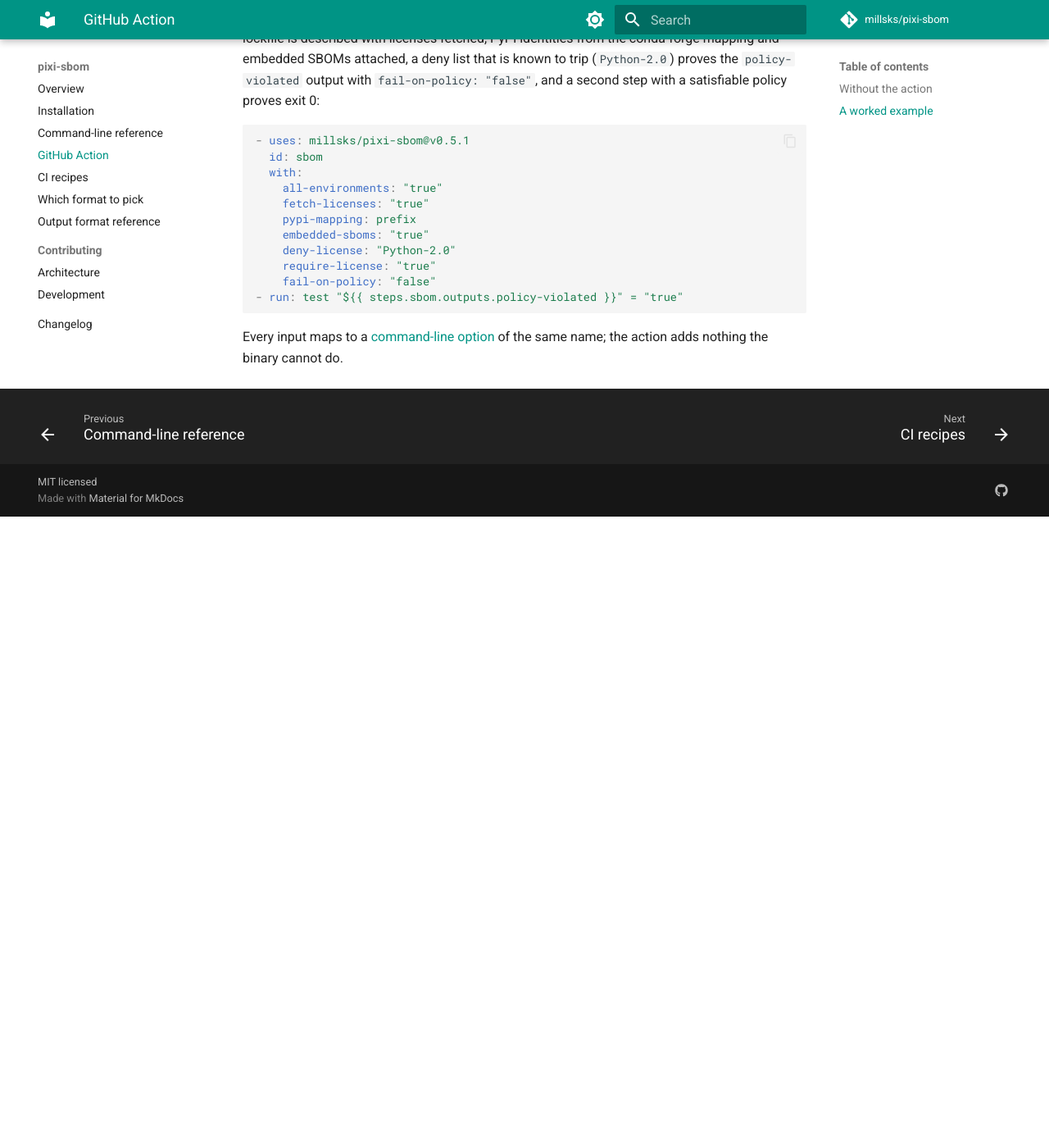
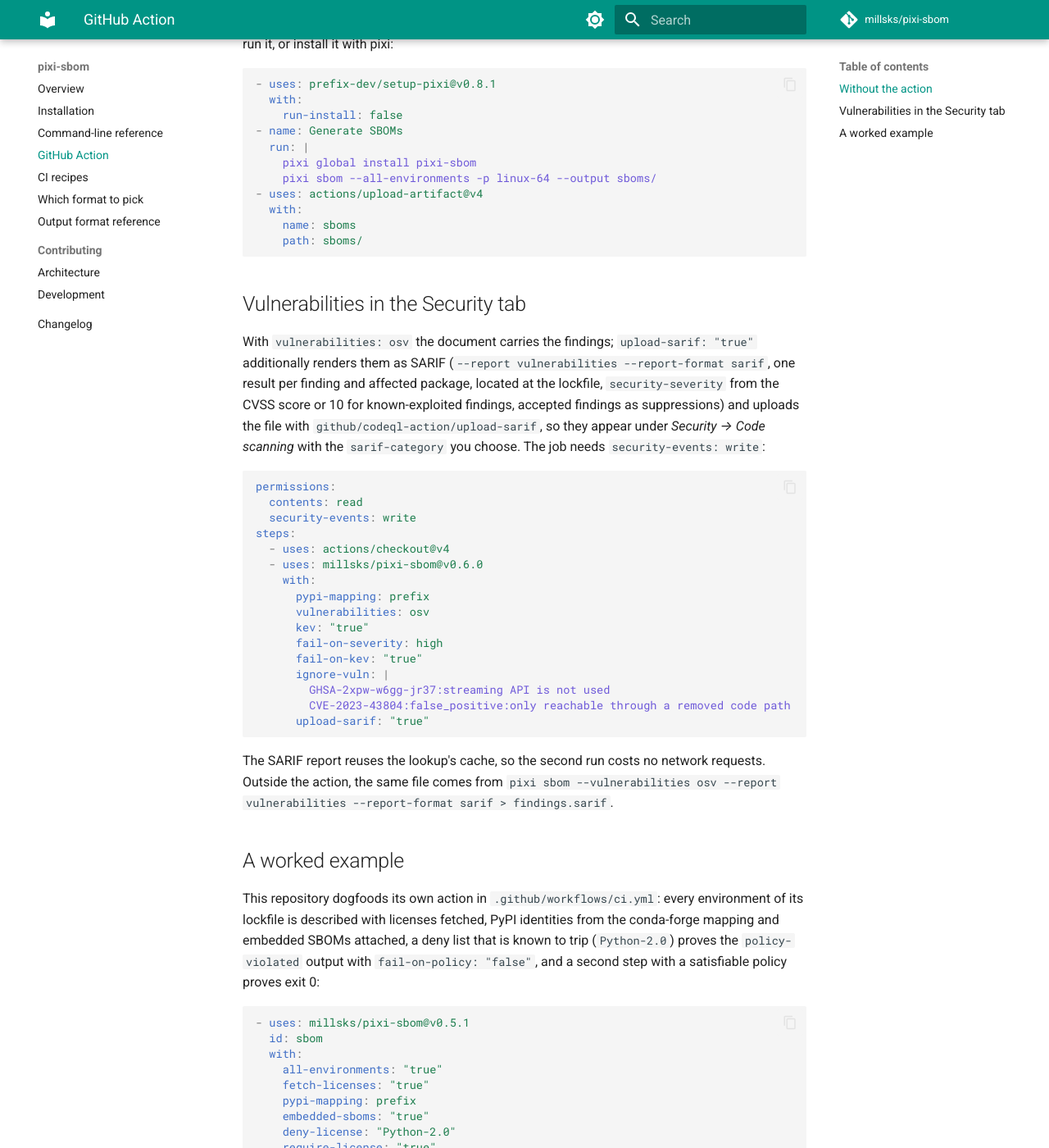
Before and after one commit to millsks/pixi-sbom, an MkDocs documentation site: the page built from docs/github-action.md, in a window 1280 px wide and 1400 px high, scrolled down 1758 px. Shown: the whole window at 82% size. Built offline with MkDocs 1.6.1 and Material for MkDocs 9.7.7, drawn with Linux system fonts in a browser that asks for light colours; comment, search, counter and statistics services are not loaded; the version menu is left out; before the commit the page ends 2388 px from its top, so only the background shows below that; some of the changed text lies outside the part shown.

Commit message:
feat: write vulnerabilities as SARIF and expose the vulnerability flags in the action
`--report vulnerabilities --report-format sarif` renders a SARIF 2.1.0
log (one run per document, one rule per advisory with GitHub's
security-severity, one result per finding and affected package located
at the lockfile, accepted findings as suppressions), validated against
the vendored schema. The action gains `vulnerabilities`, `kev`,
`fail-on-severity`, `fail-on-kev`, `ignore-vuln` (one per line),
`fail-on-vulnerabilities`, `upload-sarif` and `sarif-category`, with
`vulnerabilities-found` and `sarif` outputs; the SARIF is uploaded with
github/codeql-action/upload-sarif.

Closes #54

Co-Authored-By: Claude Opus 5 (1M context) <noreply@anthropic.com>

````diff
--- a/docs/github-action.md
+++ b/docs/github-action.md
@@ -27,10 +27,15 @@ checksum), runs it, and uploads the documents as a workflow artifact; pixi itsel
 | `fetch-licenses`, `license-texts`, `embedded-sboms`, `pypi-mapping`, `primary-purl` | as the CLI | Enrichment |
 | `allow-license`, `deny-license`, `require-license` | | License policy; whitespace-separated lists |
 | `fail-on-policy` | `true` | Fail the step on a policy violation; with `false` it becomes a warning and the `policy-violated` output is `true` |
+| `vulnerabilities`, `kev` | | `osv` looks findings up and records them; `kev: "true"` marks the known-exploited ones |
+| `fail-on-severity`, `fail-on-kev` | | The vulnerability gate (exit code 4) |
+| `ignore-vuln` | | Accepted findings, one per line: `ID`, `ID:justification` or `ID:state:justification` |
+| `fail-on-vulnerabilities` | `true` | Fail the step when the gate trips; with `false` it becomes a warning and the `vulnerabilities-found` output is `true` |
+| `upload-sarif`, `sarif-category` | `false`, `pixi-sbom` | Write the findings as SARIF and upload them to GitHub code scanning (see below) |
 | `extra-args` | | Any other CLI arguments |
 | `upload-artifact`, `artifact-name` | `true`, `sboms` | Artifact upload |
 
-Outputs: `version`, `output`, `policy-violated`. The action runs on Linux (x64, arm64), macOS (Intel, Apple
+Outputs: `version`, `output`, `policy-violated`, `vulnerabilities-found`, `sarif`. The action runs on Linux (x64, arm64), macOS (Intel, Apple
 Silicon) and Windows runners, and describes any platform in the lockfile regardless of the runner (`platform:
 linux-64` on a macOS runner is fine).
 
@@ -52,6 +57,36 @@ The binary has no runtime dependencies, so any job can download it from the
     name: sboms
     path: sboms/
 ```
+
+## Vulnerabilities in the Security tab
+
+With `vulnerabilities: osv` the document carries the findings; `upload-sarif: "true"` additionally renders them as
+SARIF (`--report vulnerabilities --report-format sarif`, one result per finding and affected package, located at
+the lockfile, `security-severity` from the CVSS score or 10 for known-exploited findings, accepted findings as
+suppressions) and uploads the file with `github/codeql-action/upload-sarif`, so they appear under *Security →
+Code scanning* with the `sarif-category` you choose. The job needs `security-events: write`:
+
+```yaml
+permissions:
+  contents: read
+  security-events: write
+steps:
+  - uses: actions/checkout@v4
+  - uses: millsks/pixi-sbom@v0.6.0
+    with:
+      pypi-mapping: prefix
+      vulnerabilities: osv
+      kev: "true"
+      fail-on-severity: high
+      fail-on-kev: "true"
+      ignore-vuln: |
+        GHSA-2xpw-w6gg-jr37:streaming API is not used
+        CVE-2023-43804:false_positive:only reachable through a removed code path
+      upload-sarif: "true"
+```
+
+The SARIF report reuses the lookup's cache, so the second run costs no network requests. Outside the action, the
+same file comes from `pixi sbom --vulnerabilities osv --report vulnerabilities --report-format sarif > findings.sarif`.
 
 ## A worked example
 
````
Also changed, not shown: README.md (+1 -1 lines), action.yml (+106 -1 lines), docs/cli.md (+4 -2 lines), docs/development.md (+1 -1 lines), 4 other files.
